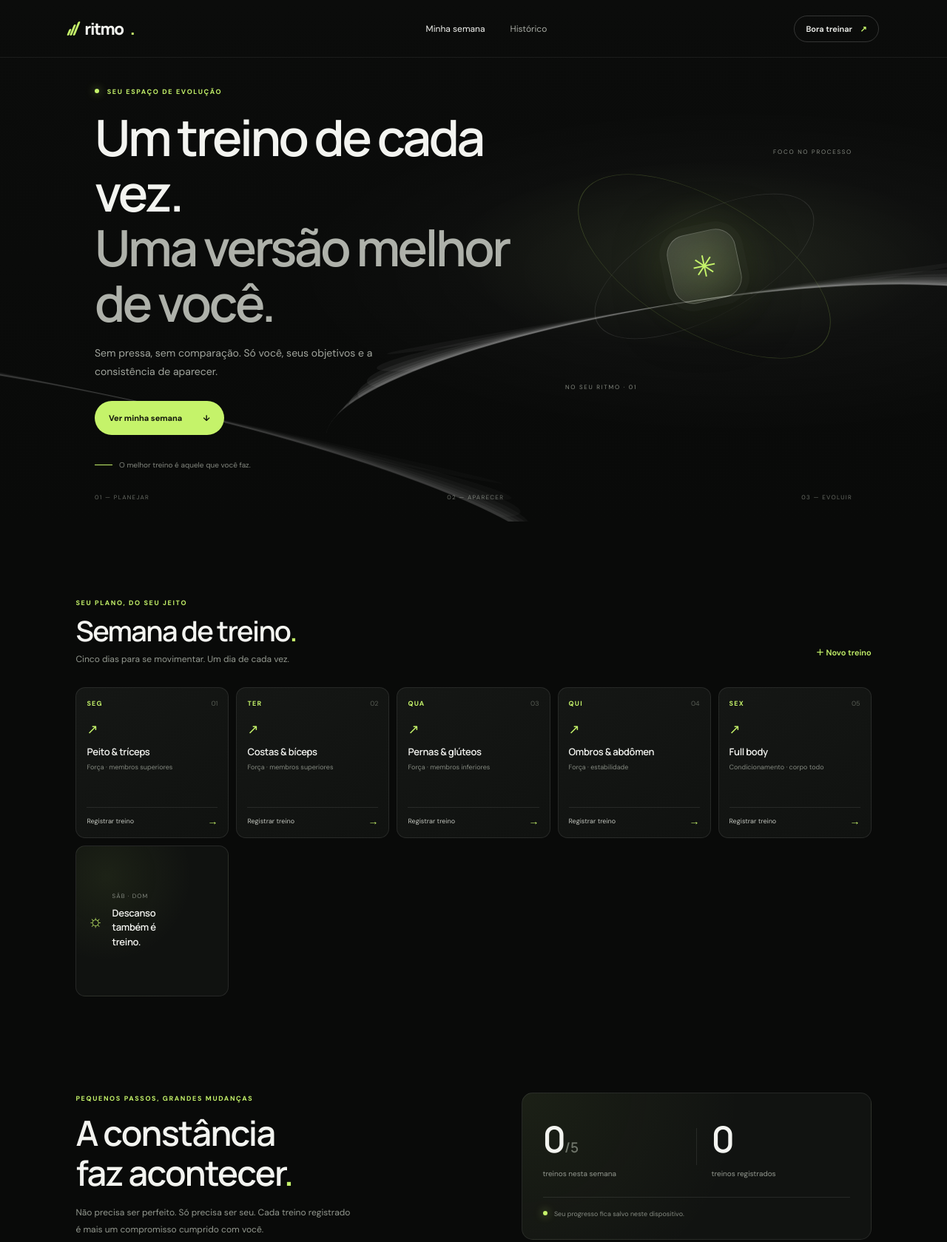
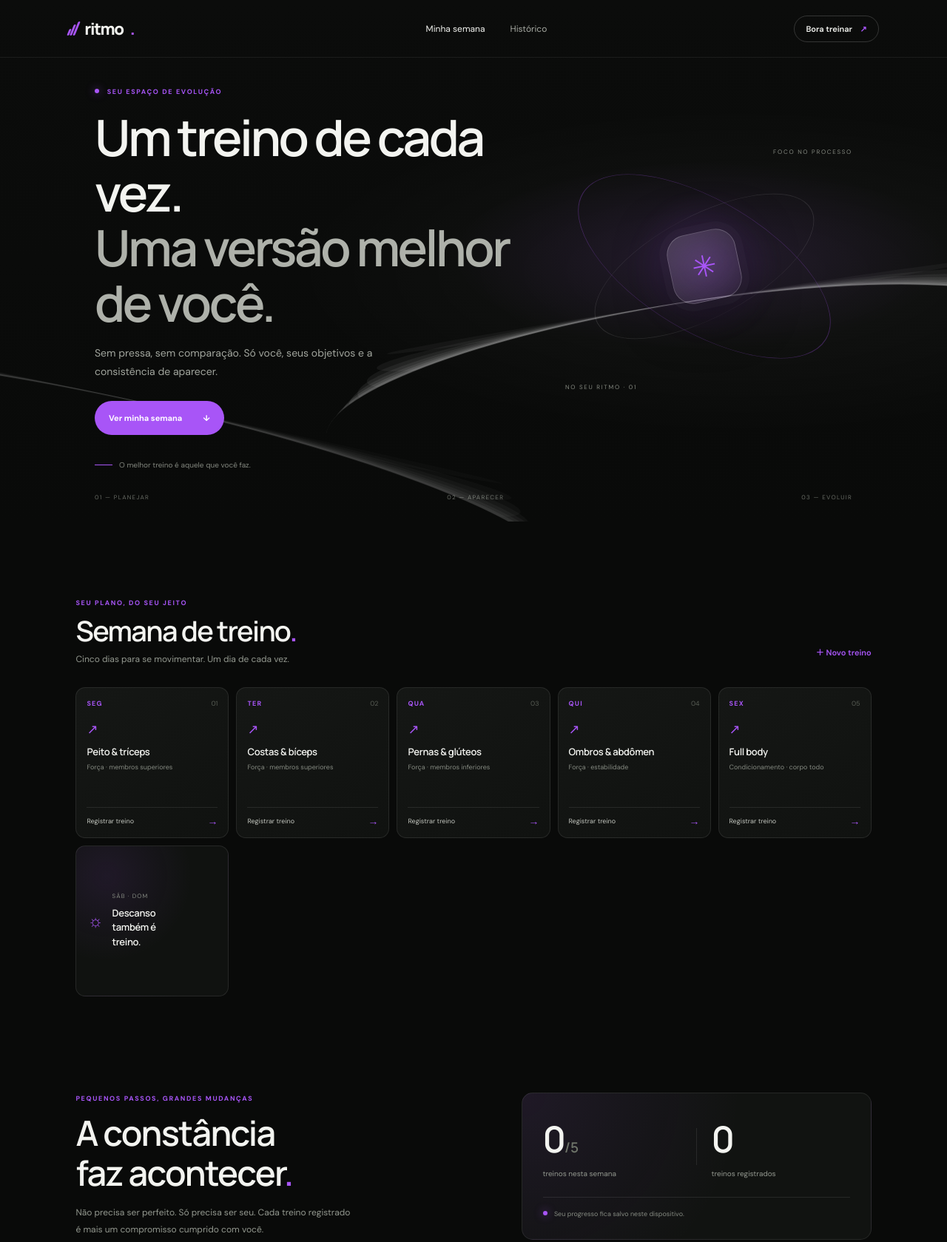
Before and after one commit to MatheusAlbuquerque-ui/Ritmo, a plain HTML site: page index.html in a window 1280 px wide. Shown: the top 1679 px of the page at 74% size. Drawn offline with Linux system fonts and the light colour scheme.

Commit message:
mudei as cores de verde para roxo

```diff
--- a/style.css
+++ b/style.css
@@ -6,8 +6,8 @@
   --border: rgba(255, 255, 255, .09);
   --text: #f3f4f0;
   --muted: #93988f;
-  --accent: #c5f36a;
-  --accent-dark: #9dc948;
+  --accent: #a855f7;
+  --accent-dark: #7e22ce;
   --font-display: "Manrope", sans-serif;
   --font-body: "DM Sans", sans-serif;
 }
@@ -72,7 +72,7 @@ button { color: inherit; }
   font-weight: 600;
   transition: background .2s ease, border-color .2s ease;
 }
-.header-cta:hover { border-color: var(--accent); background: rgba(197,243,106,.08); }
+.header-cta:hover { border-color: var(--accent); background: rgba(168,85,247,.08); }
 .header-cta span { margin-left: 8px; color: var(--accent); }
 
 .hero {
@@ -84,7 +84,7 @@ button { color: inherit; }
   overflow: hidden;
   padding: 118px 10% 70px;
   background:
-    radial-gradient(ellipse at 74% 49%, rgba(181, 220, 121, .09), transparent 25%),
+    radial-gradient(ellipse at 74% 49%, rgba(168, 85, 247, .12), transparent 25%),
     radial-gradient(ellipse at 78% 52%, rgba(255,255,255,.045), transparent 43%),
     linear-gradient(180deg, #0b0c0b 0%, #090a09 100%);
 }
@@ -109,7 +109,7 @@ button { color: inherit; }
 
 .hero-copy { position: relative; z-index: 1; width: min(660px, 62%); }
 .eyebrow { margin: 0 0 18px; color: var(--accent); font-size: 9px; font-weight: 700; letter-spacing: 1.65px; }
-.status-dot { display: inline-block; width: 6px; height: 6px; margin-right: 7px; border-radius: 50%; background: var(--accent); box-shadow: 0 0 12px rgba(197,243,106,.65); vertical-align: 1px; }
+.status-dot { display: inline-block; width: 6px; height: 6px; margin-right: 7px; border-radius: 50%; background: var(--accent); box-shadow: 0 0 12px rgba(168,85,247,.65); vertical-align: 1px; }
 
 h1, h2, h3, p { margin-top: 0; }
 .hero h1 {
@@ -133,20 +133,20 @@ h1, h2, h3, p { margin-top: 0; }
   border: 0;
   border-radius: 999px;
   background: var(--accent);
-  color: #10130b;
+  color: #fff;
   cursor: pointer;
   font-size: 11px;
   font-weight: 700;
   transition: transform .2s ease, background .2s ease;
 }
-.primary-button:hover { background: #d5ff82; transform: translateY(-2px); }
+.primary-button:hover { background: #c084fc; transform: translateY(-2px); }
 .hero-note { display: flex; align-items: center; gap: 9px; margin-top: 34px; color: #82867e; font-size: 10px; }
 .note-line { width: 24px; height: 1px; background: var(--accent); }
 
 .hero-art { position: absolute; top: 50%; right: 10%; width: min(33vw, 400px); aspect-ratio: 1; transform: translateY(-48%); }
 .art-orbit { position: absolute; inset: 9%; border: 1px solid rgba(255,255,255,.11); border-radius: 50%; transform: rotate(-28deg) scaleY(.42); }
-.orbit-two { inset: 2%; transform: rotate(31deg) scaleY(.46); border-color: rgba(197,243,106,.2); }
-.art-glow { position: absolute; inset: 25%; border-radius: 50%; background: radial-gradient(circle, rgba(197,243,106,.16), rgba(197,243,106,.015) 60%, transparent 72%); filter: blur(7px); }
+.orbit-two { inset: 2%; transform: rotate(31deg) scaleY(.46); border-color: rgba(168,85,247,.3); }
+.art-glow { position: absolute; inset: 25%; border-radius: 50%; background: radial-gradient(circle, rgba(168,85,247,.24), rgba(168,85,247,.025) 60%, transparent 72%); filter: blur(7px); }
 .art-center { position: absolute; top: 50%; left: 50%; display: grid; width: 94px; height: 94px; place-items: center; border: 1px solid rgba(255,255,255,.2); border-radius: 27px; background: linear-gradient(145deg, rgba(255,255,255,.14), rgba(255,255,255,.025)); box-shadow: 0 0 0 10px rgba(255,255,255,.025), 0 15px 70px rgba(0,0,0,.7); transform: translate(-50%,-50%) rotate(-12deg); }
 .art-star { color: var(--accent); font-size: 40px; }
 .art-label { position: absolute; color: #858980; font-size: 8px; letter-spacing: 1.7px; }
@@ -169,13 +169,13 @@ h1, h2, h3, p { margin-top: 0; }
 }
 .section-subtitle { margin-bottom: 0; color: var(--muted); font-size: 12px; }
 .text-button { padding: 10px 0; border: 0; background: none; color: var(--accent); cursor: pointer; font-size: 11px; font-weight: 600; white-space: nowrap; }
-.text-button:hover { color: #e0ffab; }
+.text-button:hover { color: #d8b4fe; }
 
 .week-grid { display: grid; grid-template-columns: repeat(5, minmax(0, 1fr)); gap: 10px; }
 .day-card, .rest-card { position: relative; min-height: 204px; overflow: hidden; border: 1px solid var(--border); border-radius: 13px; background: linear-gradient(145deg, #151715, #101210); }
 .day-card { display: flex; flex-direction: column; padding: 15px 14px 13px; transition: border-color .2s ease, transform .2s ease; }
-.day-card:hover { border-color: rgba(197,243,106,.36); transform: translateY(-3px); }
-.day-card.is-done { border-color: rgba(197,243,106,.4); background: linear-gradient(145deg, rgba(197,243,106,.09), #111310 72%); }
+.day-card:hover { border-color: rgba(168,85,247,.55); transform: translateY(-3px); }
+.day-card.is-done { border-color: rgba(168,85,247,.65); background: linear-gradient(145deg, rgba(168,85,247,.16), #111310 72%); }
 .day-card-top { display: flex; align-items: center; justify-content: space-between; }
 .day-name { color: var(--accent); font-size: 9px; font-weight: 700; letter-spacing: 1.2px; }
 .day-index { color: #585d55; font-size: 9px; }
@@ -187,7 +187,7 @@ h1, h2, h3, p { margin-top: 0; }
 .day-card.is-done .log-button { color: var(--accent); }
 .day-complete { position: absolute; top: 12px; right: 36px; color: var(--accent); font-size: 8px; }
 
-.rest-card { display: flex; align-items: center; gap: 12px; min-height: 204px; padding: 15px; background: radial-gradient(circle at 20% 20%, rgba(197,243,106,.07), transparent 50%), #101210; }
+.rest-card { display: flex; align-items: center; gap: 12px; min-height: 204px; padding: 15px; background: radial-gradient(circle at 20% 20%, rgba(168,85,247,.1), transparent 50%), #101210; }
 .rest-icon { color: var(--accent); font-size: 23px; }
 .rest-label { display: block; margin-bottom: 9px; color: #858a81; font-size: 8px; letter-spacing: 1.1px; }
 .rest-card h3 { max-width: 95px; margin: 0; line-height: 1.5; }
@@ -196,7 +196,7 @@ h1, h2, h3, p { margin-top: 0; }
 .progress-copy .eyebrow { margin-bottom: 13px; }
 .progress-copy h2 { margin-bottom: 16px; font-size: clamp(32px, 4vw, 47px); }
 .progress-copy > p:last-child { max-width: 380px; margin-bottom: 0; color: var(--muted); font-size: 12px; line-height: 1.85; }
-.stats-panel { display: grid; grid-template-columns: 1fr 1px 1fr; align-items: center; gap: 20px; padding: 28px; border: 1px solid var(--border); border-radius: 15px; background: radial-gradient(circle at 0 0, rgba(197,243,106,.06), transparent 58%), #111311; }
+.stats-panel { display: grid; grid-template-columns: 1fr 1px 1fr; align-items: center; gap: 20px; padding: 28px; border: 1px solid var(--border); border-radius: 15px; background: radial-gradient(circle at 0 0, rgba(168,85,247,.09), transparent 58%), #111311; }
 .stat-item { display: flex; flex-direction: column; gap: 6px; }
 .stat-value { font-family: var(--font-display); font-size: clamp(33px, 4.5vw, 49px); font-weight: 600; letter-spacing: -2px; }
 .stat-value > span { color: #6e7469; font-size: 19px; letter-spacing: 0; }
@@ -214,7 +214,7 @@ h1, h2, h3, p { margin-top: 0; }
 .history-entry-notes { grid-column: 1 / -1; margin: 5px 0 0; color: #a3a79f; font-size: 11px; line-height: 1.6; }
 .history-entry-duration { align-self: center; color: var(--accent); font-size: 10px; }
 
-.closing-banner { display: flex; align-items: center; justify-content: space-between; gap: 20px; margin-top: 110px; padding: 23px 26px; border: 1px solid var(--border); border-radius: 14px; background: linear-gradient(105deg, rgba(197,243,106,.12), rgba(197,243,106,.025) 65%, transparent); }
+.closing-banner { display: flex; align-items: center; justify-content: space-between; gap: 20px; margin-top: 110px; padding: 23px 26px; border: 1px solid var(--border); border-radius: 14px; background: linear-gradient(105deg, rgba(168,85,247,.18), rgba(168,85,247,.04) 65%, transparent); }
 .closing-star { color: var(--accent); font-size: 19px; }
 .closing-banner p { margin: 0 auto 0 0; font-family: var(--font-display); font-size: clamp(13px, 2vw, 17px); font-weight: 600; }
 .closing-banner a { color: var(--accent); font-size: 10px; font-weight: 600; white-space: nowrap; }
```
